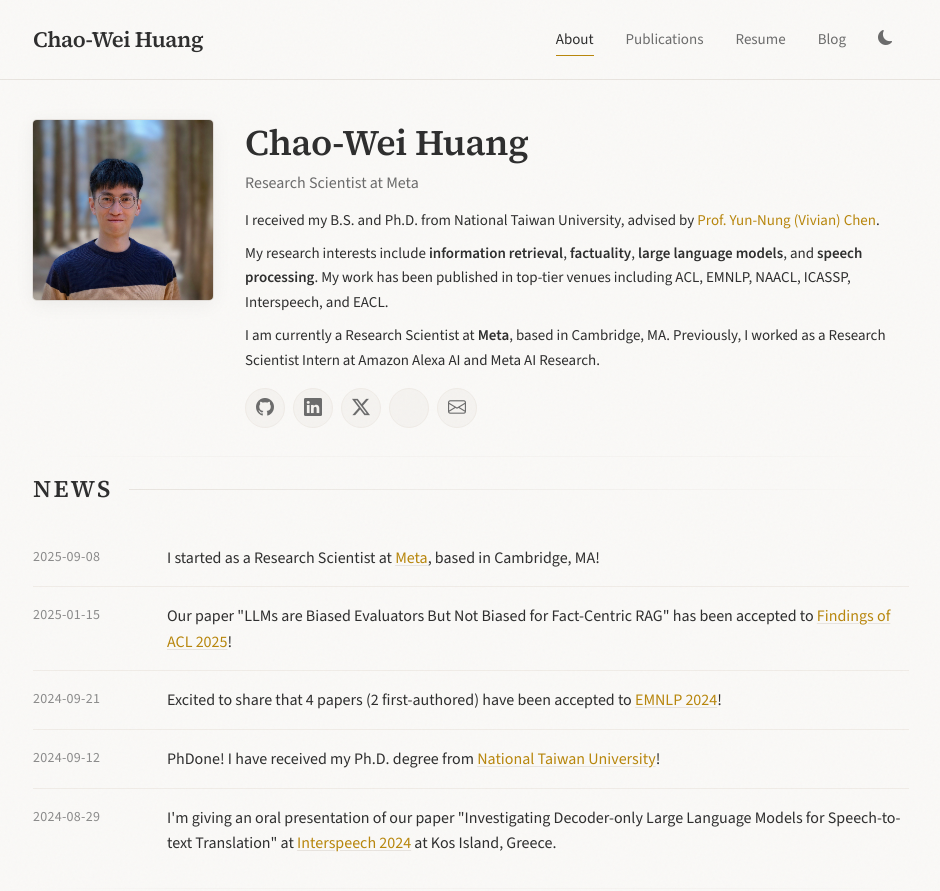
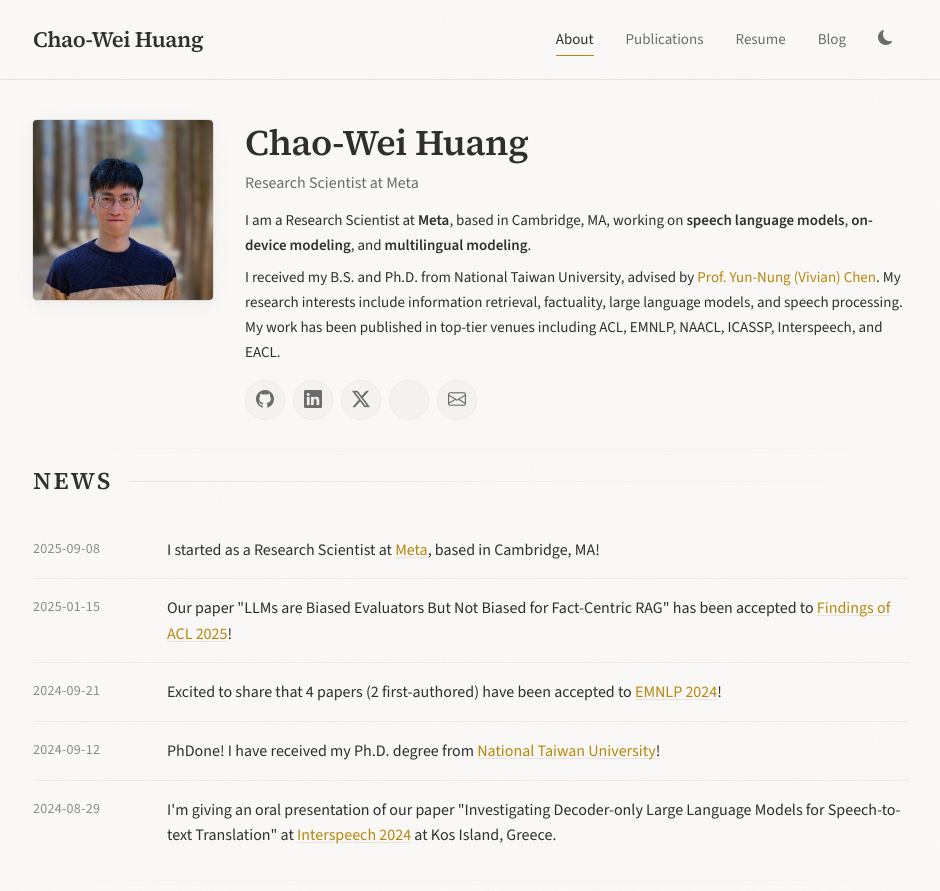
Before and after one commit to chaoweihuang/chaoweihuang.github.io, a Jekyll site: the page built from index.md, in a window 1280 px wide and 900 px high. Shown: the top 891 px of the window, without its empty margins (169-1109 px from the left). Built offline with Jekyll 4.4.1, drawn with Linux system fonts in a browser that asks for light colours; a style sheet for code colours, icons or effects is not loaded.

Commit message:
Move Meta position to top of bio and add work focus areas
Co-Authored-By: Claude Opus 4.5 <noreply@anthropic.com>

```diff
--- a/index.md
+++ b/index.md
@@ -13,13 +13,10 @@ title: About
       <p class="profile-title">Research Scientist at Meta</p>
       <div class="profile-bio">
         <p>
-          I received my B.S. and Ph.D. from National Taiwan University, advised by <a href="https://www.csie.ntu.edu.tw/~yvchen/">Prof. Yun-Nung (Vivian) Chen</a>.
+          I am a Research Scientist at <strong>Meta</strong>, based in Cambridge, MA, working on <strong>speech language models</strong>, <strong>on-device modeling</strong>, and <strong>multilingual modeling</strong>.
         </p>
         <p>
-          My research interests include <strong>information retrieval</strong>, <strong>factuality</strong>, <strong>large language models</strong>, and <strong>speech processing</strong>. My work has been published in top-tier venues including ACL, EMNLP, NAACL, ICASSP, Interspeech, and EACL.
-        </p>
-        <p>
-          I am currently a Research Scientist at <strong>Meta</strong>, based in Cambridge, MA. Previously, I worked as a Research Scientist Intern at Amazon Alexa AI and Meta AI Research.
+          I received my B.S. and Ph.D. from National Taiwan University, advised by <a href="https://www.csie.ntu.edu.tw/~yvchen/">Prof. Yun-Nung (Vivian) Chen</a>. My research interests include information retrieval, factuality, large language models, and speech processing. My work has been published in top-tier venues including ACL, EMNLP, NAACL, ICASSP, Interspeech, and EACL.
         </p>
       </div>
       <div class="profile-links">
```
